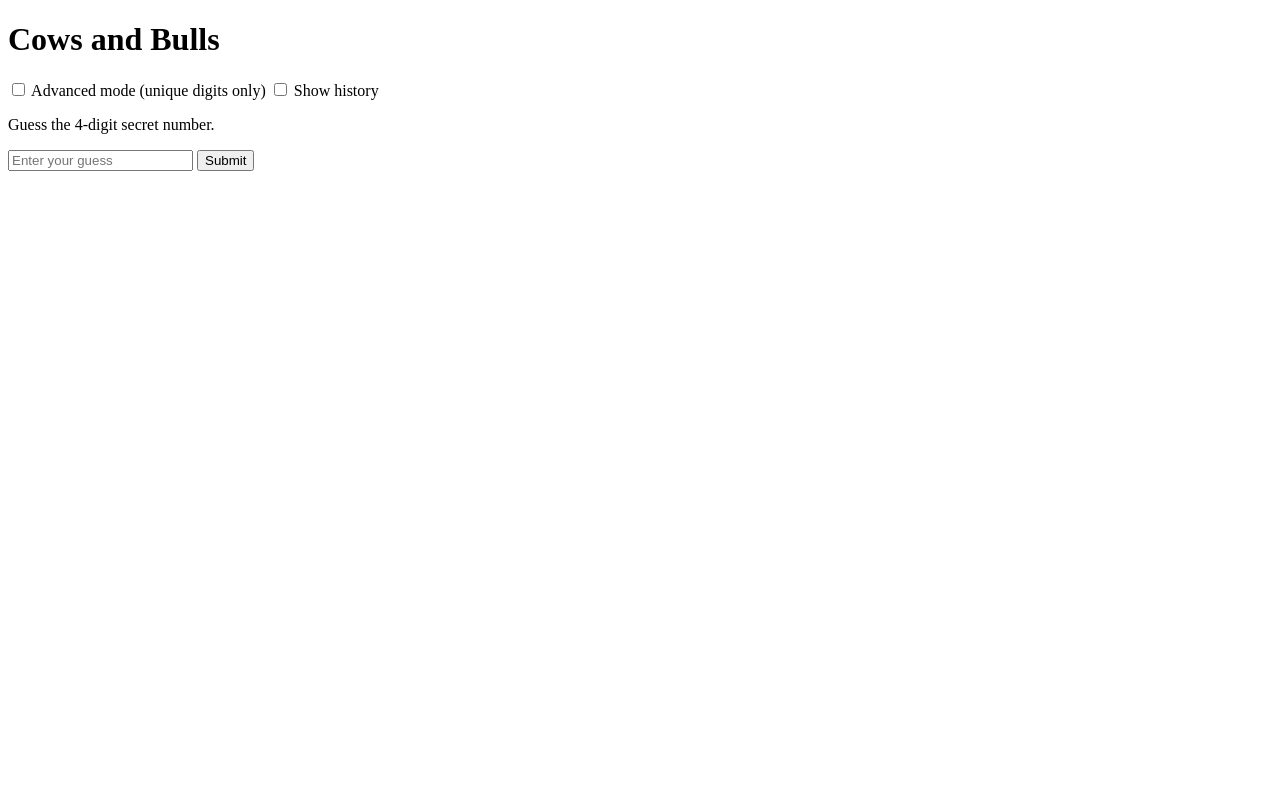
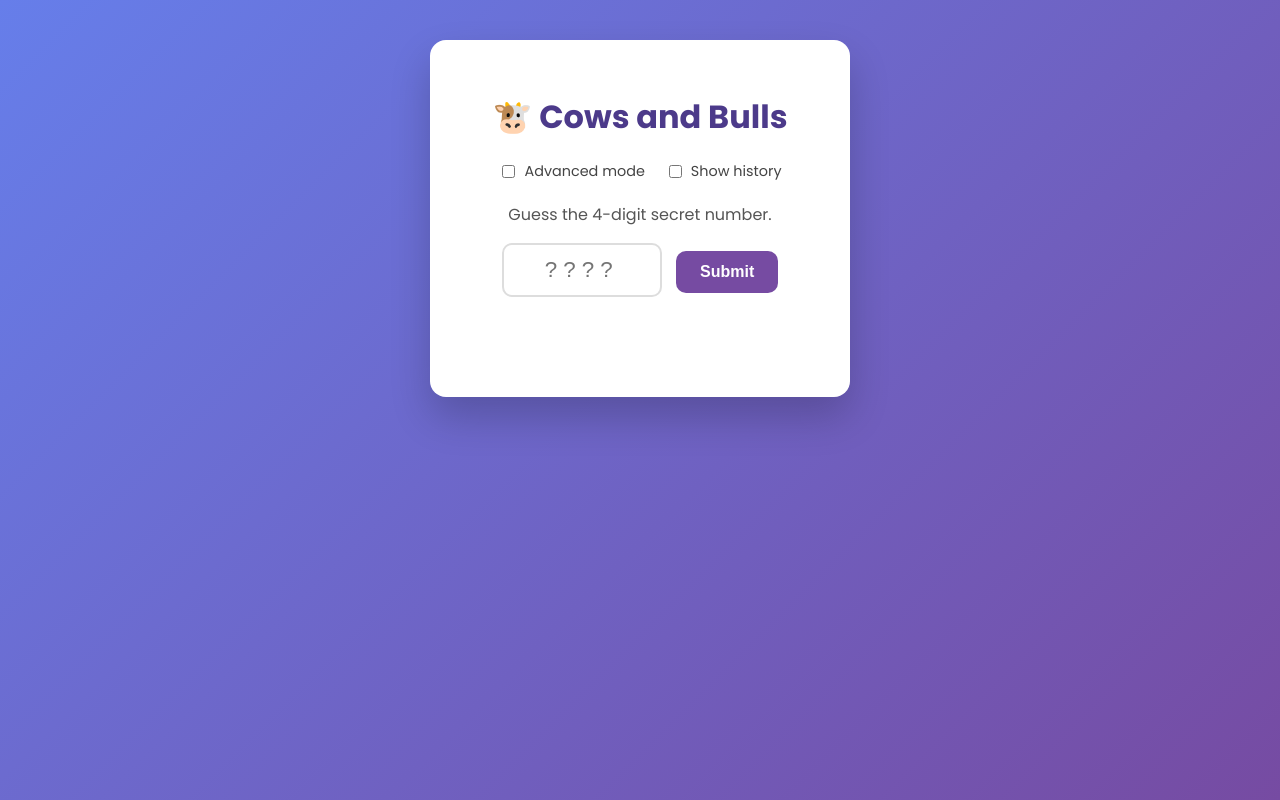
Before and after one commit to s1t9e8f2/cows-and-bulls, a plain HTML site: page index.html in a window 1280 px wide. Drawn offline with Linux system fonts and the light colour scheme.

Commit message:
New design is added.

```diff
--- a/index.html
+++ b/index.html
@@ -6,24 +6,27 @@
   <link rel="stylesheet" href="style.css">
 </head>
 <body>
+  <div class="game-container">
     <h1>Cows and Bulls</h1>
 
+    <div class="toggles">
       <label>
         <input type="checkbox" id="advancedToggle">
-    Advanced mode (unique digits only)
+        Advanced mode
       </label>
-
       <label>
         <input type="checkbox" id="historyToggle">
         Show history
       </label>
+    </div>
 
     <p>Guess the 4-digit secret number.</p>
-  <input type="text" id="guessInput" maxlength="4" placeholder="Enter your guess">
+    <input type="text" id="guessInput" maxlength="4" placeholder="????">
     <button id="submitBtn">Submit</button>
 
     <p id="result"></p>
     <p id="attemptsCount"></p>
+  </div>
 
   <aside id="historyPanel" style="display: none;">
     <h2>History</h2>
--- a/style.css
+++ b/style.css
@@ -1,24 +1,154 @@
+/* Import a clean, modern font */
+@import url('https://fonts.googleapis.com/css2?family=Poppins:wght@400;600;700&display=swap');
+
+* {
+  box-sizing: border-box;
+}
+
+body {
+  font-family: 'Poppins', sans-serif;
+  background: linear-gradient(135deg, #667eea 0%, #764ba2 100%);
+  min-height: 100vh;
+  margin: 0;
+  padding: 40px 20px;
+  display: flex;
+  justify-content: center;
+  align-items: flex-start;
+}
+
+/* Main game card */
+.game-container {
+  background: #ffffff;
+  border-radius: 16px;
+  padding: 32px 40px;
+  box-shadow: 0 20px 40px rgba(0, 0, 0, 0.2);
+  max-width: 420px;
+  width: 100%;
+  text-align: center;
+}
+
+h1 {
+  color: #4c3a8a;
+  font-size: 2rem;
+  margin-bottom: 8px;
+}
+
+h1::before {
+  content: "🐮 ";
+}
+
+p {
+  color: #555;
+}
+
+/* Toggles row */
+.toggles {
+  display: flex;
+  justify-content: center;
+  gap: 20px;
+  margin: 20px 0;
+  font-size: 0.9rem;
+  color: #444;
+}
+
+.toggles label {
+  display: flex;
+  align-items: center;
+  gap: 6px;
+  cursor: pointer;
+}
+
+/* Input + button */
+#guessInput {
+  font-size: 1.4rem;
+  letter-spacing: 6px;
+  text-align: center;
+  padding: 12px;
+  width: 160px;
+  border: 2px solid #ddd;
+  border-radius: 10px;
+  outline: none;
+  transition: border-color 0.2s;
+}
+
+#guessInput:focus {
+  border-color: #764ba2;
+}
+
+#submitBtn {
+  font-size: 1rem;
+  font-weight: 600;
+  color: #fff;
+  background: #764ba2;
+  border: none;
+  border-radius: 10px;
+  padding: 12px 24px;
+  margin-left: 10px;
+  cursor: pointer;
+  transition: transform 0.1s, background 0.2s;
+}
+
+#submitBtn:hover {
+  background: #653e8f;
+  transform: translateY(-1px);
+}
+
+#submitBtn:active {
+  transform: translateY(0);
+}
+
+/* Result text */
+#result {
+  font-size: 1.2rem;
+  font-weight: 600;
+  color: #4c3a8a;
+  min-height: 1.5em;
+  margin-top: 20px;
+}
+
+#attemptsCount {
+  color: #888;
+  font-size: 0.9rem;
+}
+
+/* History panel */
 #historyPanel {
   position: fixed;
   top: 0;
   right: 0;
-  width: 200px;
+  width: 220px;
   height: 100%;
-  padding: 16px;
-  background: #f5f5f5;
-  border-left: 1px solid #ccc;
+  padding: 24px 16px;
+  background: #2d2140;
+  color: #eee;
   overflow-y: auto;
   box-sizing: border-box;
+}
+
+#historyPanel h2 {
+  font-size: 1.1rem;
+  color: #fff;
+  margin-top: 0;
 }
 
 #historyPanel table {
   width: 100%;
   border-collapse: collapse;
+  font-size: 0.85rem;
 }
 
-#historyPanel th,
+#historyPanel th {
+  text-align: left;
+  padding: 6px 4px;
+  color: #b8a6d9;
+  border-bottom: 1px solid #4c3a6a;
+}
+
 #historyPanel td {
-  text-align: left;
-  padding: 4px 8px;
-  border-bottom: 1px solid #ddd;
+  padding: 6px 4px;
+  border-bottom: 1px solid #3d2f57;
 }
+
+#historyPanel tbody tr:hover {
+  background: #3d2f57;
+}
```
Lines whose indentation alone changed are shown as unchanged.
